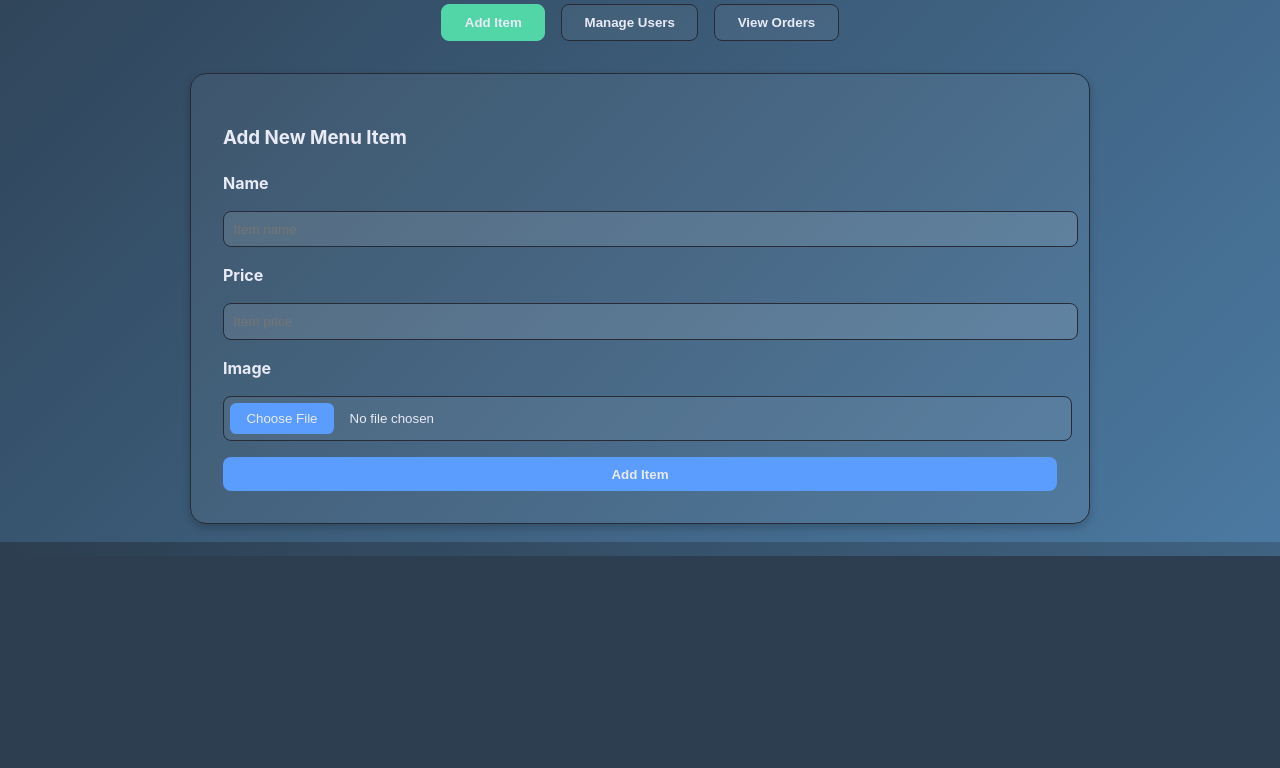
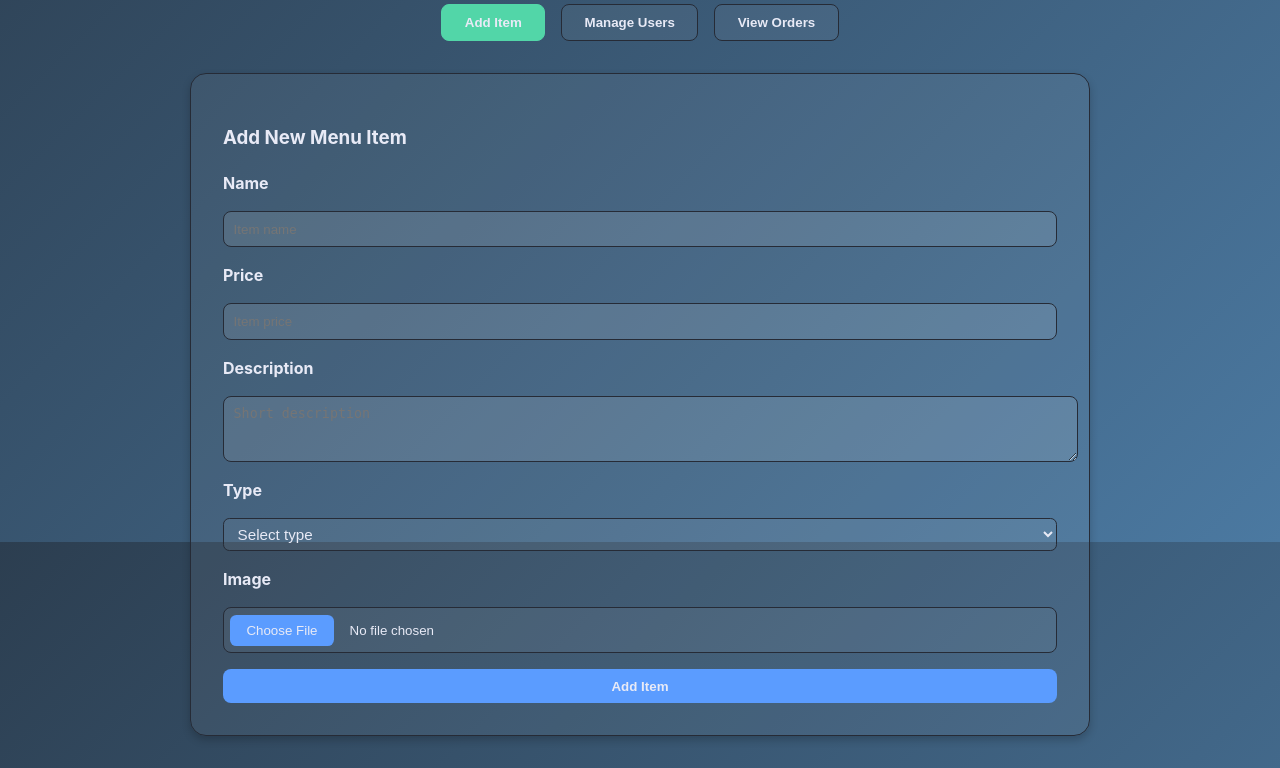
Before and after one commit to KKondor/2025-szfm-big-project, a Flask app: page /admin in a window 1280 px wide. Shown: the part 258-1026 px from the top of the page. Before the commit the page ends 814 px from the top, so only its background shows below. Run offline with Flask 3, Linux system fonts and the light colour scheme.

Commit message:
feat: added a description and type select for adding food in admin page

```diff
--- a/src/frontend/static/css/admin.css
+++ b/src/frontend/static/css/admin.css
@@ -81,7 +81,16 @@
     border-radius: 0.5rem;
     padding: 0.6rem;
     color: var(--text);
+}
+
+.admin-form textarea {
+    background: rgba(255, 255, 255, 0.1);
+    border: 1px solid var(--border);
+    border-radius: 0.5rem;
+    padding: 0.6rem;
+    color: var(--text);
     width: 100%;
+    resize: vertical;
 }
 
 .admin-form input[type="file"] {
@@ -127,7 +136,7 @@
     color: var(--brand);
 }
 
-.role-select {
+select {
     background: rgba(255, 255, 255, 0.05);
     color: var(--text);
     border: 1px solid var(--border);
@@ -138,14 +147,14 @@
     transition: border 0.2s ease, background 0.2s ease;
 }
 
-.role-select:hover,
-.role-select:focus {
+select:hover,
+select:focus {
     border-color: var(--brand);
     background: rgba(255, 255, 255, 0.08);
     outline: none;
 }
 
-.role-select option {
+select option {
     background-color: var(--bg_from);
     color: var(--text);
 }
--- a/src/frontend/templates/admin.html
+++ b/src/frontend/templates/admin.html
@@ -21,13 +21,32 @@
         <!--Az új ételt feltölteni a backendre. Tip Az image itt úgy lesz hogy lementi a static imagesbe és az adatbázisra csak a nevét menti le (food.jpg)-->
         <div class="admin-section active" id="add-item">
             <h3>Add New Menu Item</h3>
-            <form class="admin-form">
-                <label>Name</label>
-                <input type="text" placeholder="Item name">
-                <label>Price</label>
-                <input type="number" step="5" placeholder="Item price">
-                <label>Image</label>
-                <input type="file" accept="image/*" required>
+
+            <form class="admin-form" method="POST" action="/admin/add-item" enctype="multipart/form-data">
+
+                <label for="name">Name</label>
+                <input type="text" id="name" name="name" placeholder="Item name" required>
+
+                <label for="price">Price</label>
+                <input type="number" id="price" name="price" step="0.01" placeholder="Item price" required>
+
+                <label for="description">Description</label>
+                <textarea id="description" name="description" placeholder="Short description" rows="3"
+                    required></textarea>
+
+                <label for="type">Type</label>
+                <select id="type" name="type" required>
+                    <option value="" disabled selected>Select type</option>
+                    <option value="burger">Burger</option>
+                    <option value="pizza">Pizza</option>
+                    <option value="drink">Drink</option>
+                    <option value="dessert">Dessert</option>
+                    <option value="side">Side</option>
+                </select>
+
+                <label for="image">Image</label>
+                <input type="file" id="image" name="image" accept="image/*" required>
+
                 <button class="btn">Add Item</button>
             </form>
         </div>
```
Lines whose indentation alone changed are shown as unchanged.
